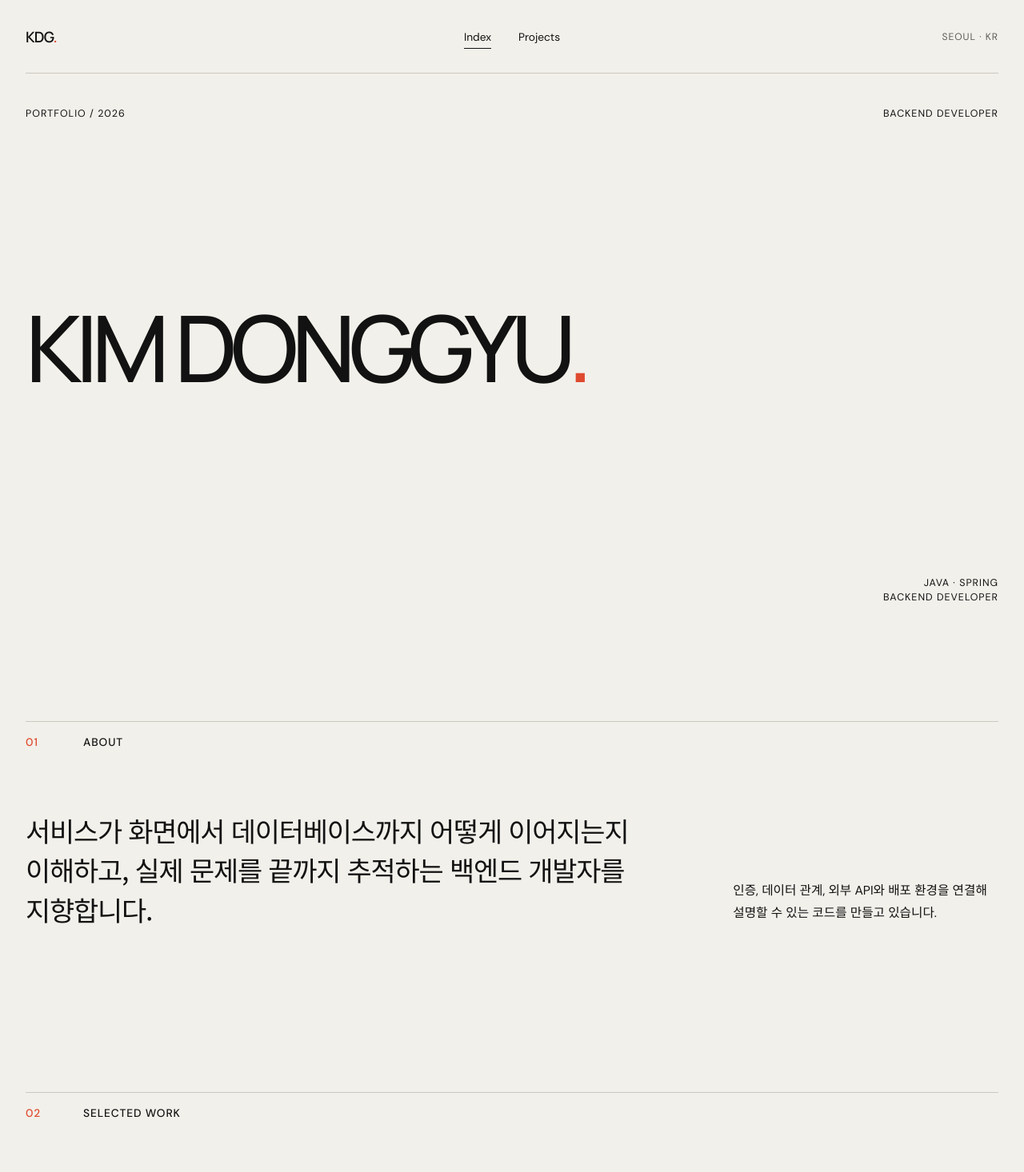
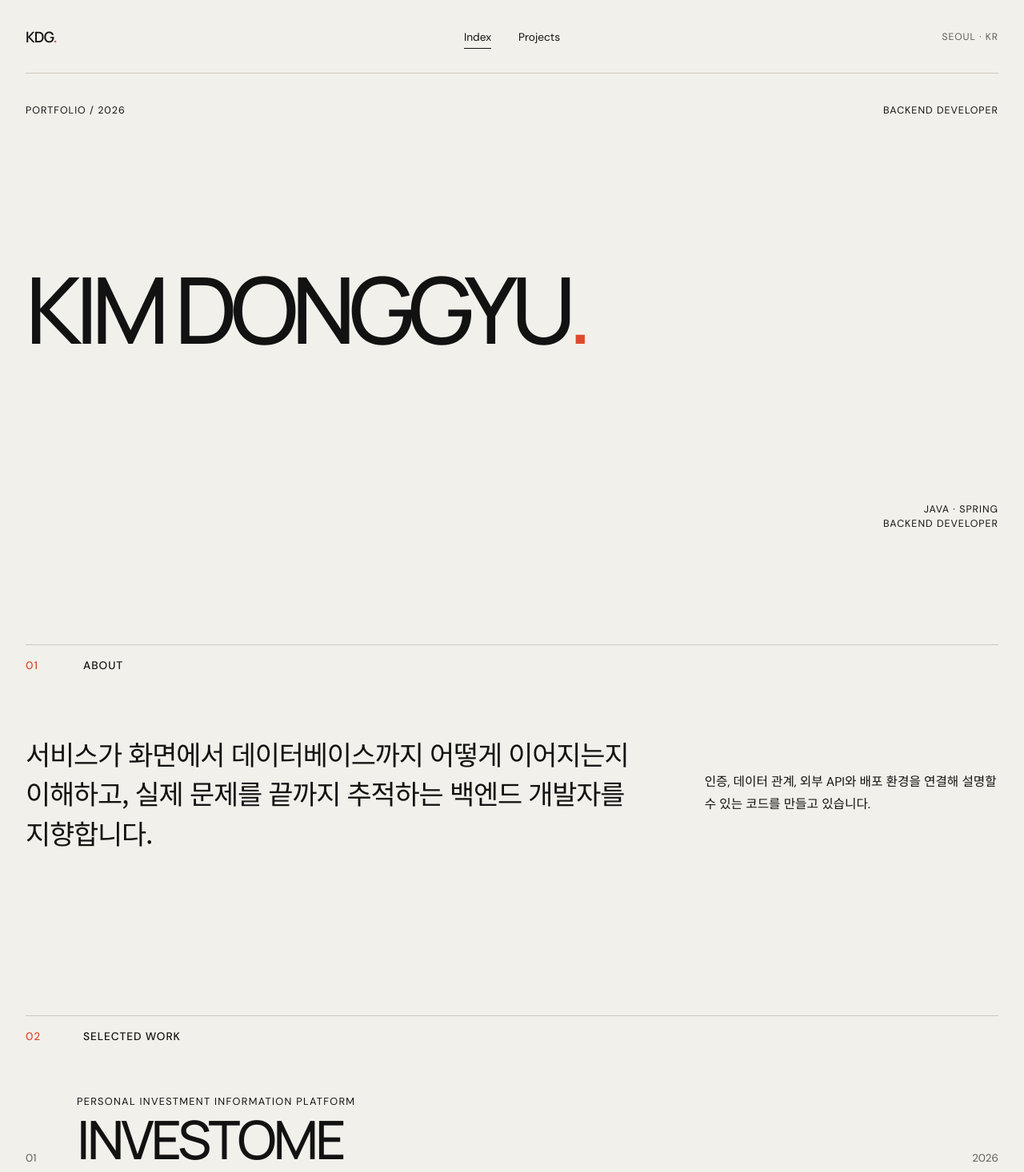
Before and after one commit to Kimdonggyu26/portfolio, a React (Vite) app: page / in a window 1280 px wide. Shown: the top 1466 px of the page at 80% size. Built offline with nearby package versions, Linux system fonts and the light colour scheme.

Commit message:
style: fine-tune portfolio layout spacing

```diff
--- a/src/styles/global.css
+++ b/src/styles/global.css
@@ -40,7 +40,7 @@ button, input, textarea, select { font: inherit; }
 .nav a:hover::after, .nav a.active::after, .text-link:hover::after { right: 0; }
 .header-meta { justify-self: end; color: var(--soft-ink); font-size: .76rem; letter-spacing: .08em; text-transform: uppercase; }
 
-.hero { min-height: min(780px, calc(100svh - 92px)); display: flex; flex-direction: column; justify-content: space-between; padding-block: 42px 44px; }
+.hero { min-height: min(700px, calc(88svh - 92px)); display: flex; flex-direction: column; justify-content: space-between; padding-block: 38px 40px; }
 .hero-kicker, .hero-bottom { display: flex; justify-content: space-between; align-items: flex-end; font-size: .78rem; letter-spacing: .08em; text-transform: uppercase; }
 .hero h1 { font-family: Manrope, sans-serif; max-width: 100%; font-size: clamp(4.75rem, 9vw, 8.75rem); font-weight: 500; line-height: .86; letter-spacing: -.072em; white-space: nowrap; }
 .hero-bottom { justify-content: flex-end; }
@@ -48,13 +48,13 @@ button, input, textarea, select { font: inherit; }
 
 .section-label { display: grid; grid-template-columns: 72px 1fr; padding-top: 16px; border-top: 1px solid var(--line); font-size: .86rem; font-weight: 500; letter-spacing: .065em; text-transform: uppercase; }
 .section-label span { color: var(--signal); }
-.about-copy { margin-top: clamp(56px, 6vw, 88px); display: grid; grid-template-columns: minmax(0, 1.65fr) minmax(250px, .7fr); gap: clamp(48px, 8vw, 112px); align-items: end; }
+.about-copy { margin-top: clamp(56px, 6vw, 88px); display: grid; grid-template-columns: minmax(0, 1.55fr) minmax(270px, .75fr); gap: clamp(40px, 7vw, 96px); align-items: center; }
 .lead { font-family: 'Noto Sans KR', sans-serif; max-width: 900px; font-size: clamp(1.75rem, 2.65vw, 2.85rem); line-height: 1.45; letter-spacing: -.035em; }
-.about-detail { max-width: 360px; padding-bottom: 5px; font-size: .98rem; line-height: 1.8; }
+.about-detail { max-width: 380px; font-size: .98rem; line-height: 1.8; }
 
 .project-entry { padding-top: clamp(72px, 7vw, 104px); }
 .project-entry--compact { padding-top: clamp(54px, 5vw, 76px); }
-.project-heading { display: grid; grid-template-columns: 80px 1fr auto; align-items: end; margin-bottom: 34px; }
+.project-heading { display: grid; grid-template-columns: 64px 1fr auto; align-items: end; margin-bottom: 34px; }
 .project-number, .project-year { color: var(--soft-ink); font-size: .84rem; }
 .project-heading h2 { margin-top: 8px; font-family: Manrope, sans-serif; font-size: clamp(3rem, 5.2vw, 5.6rem); line-height: .94; letter-spacing: -.055em; font-weight: 500; }
 .project-visual { display: block; overflow: hidden; }
```
